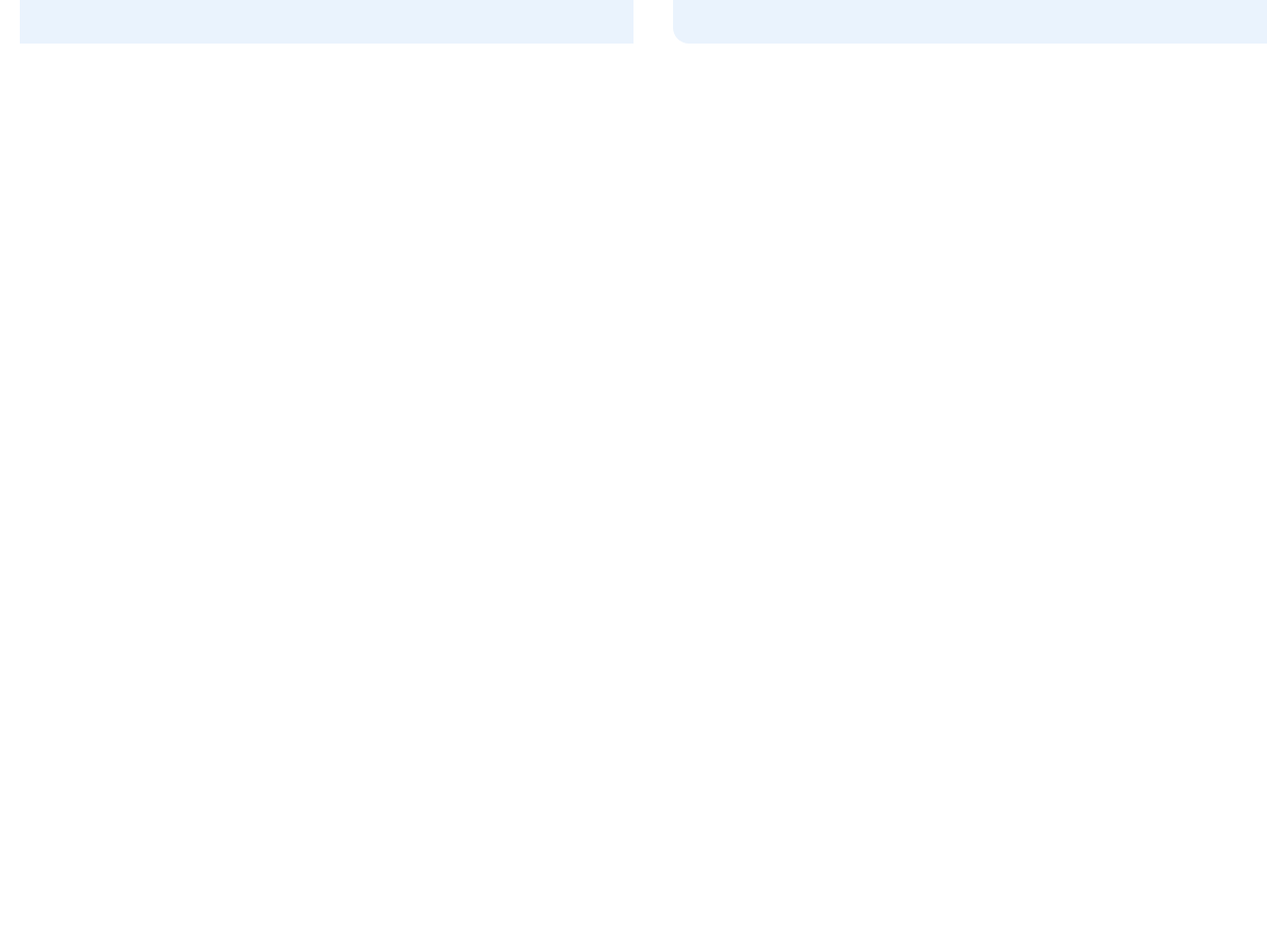
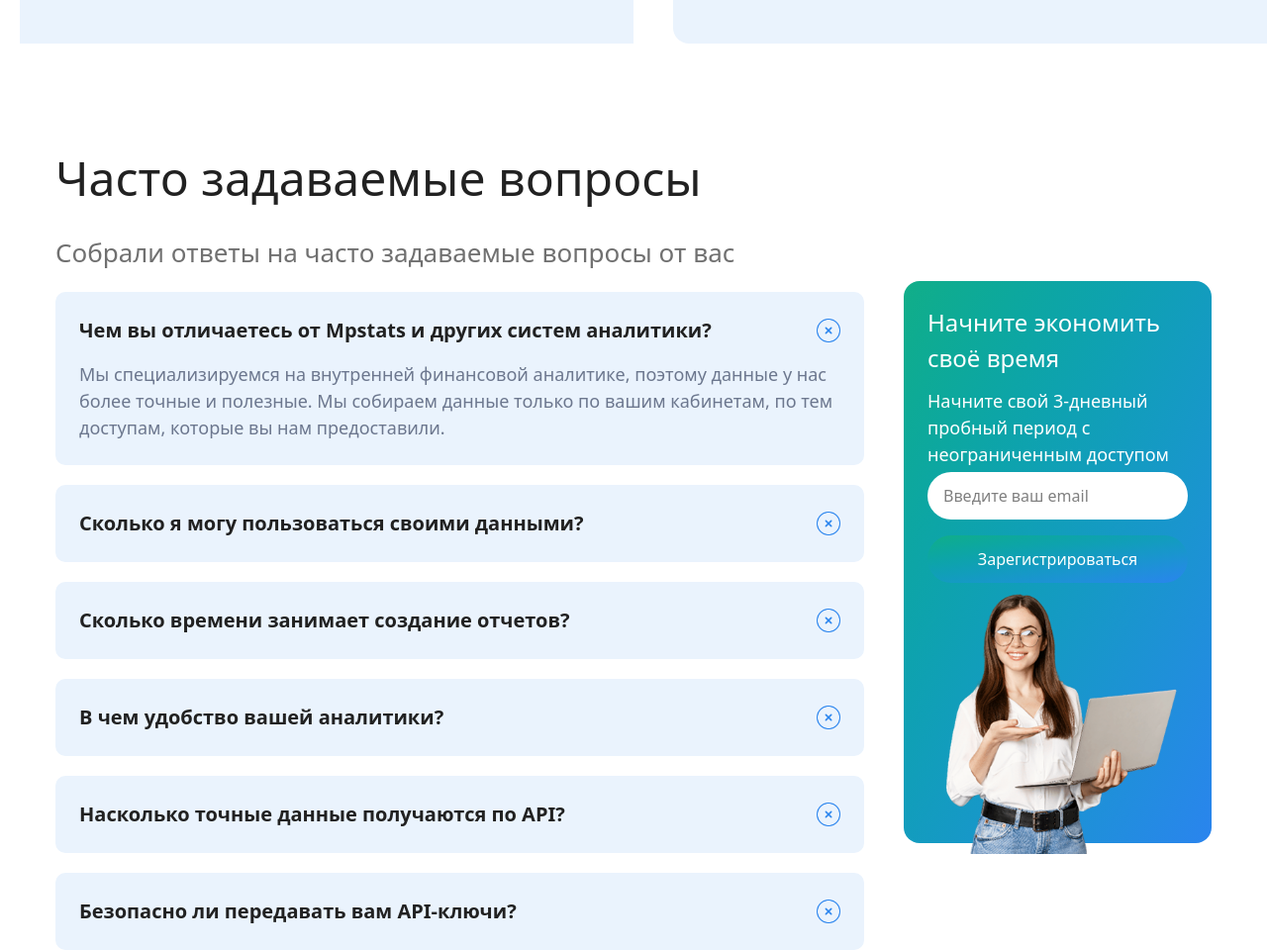
Before and after one commit to idris0111/exam11, a website: page index.html in a window 1280 px wide. Shown: the part 6458-7418 px from the top of the page at 99% size. Before the commit the page ends 6522 px from the top, so only its background shows below. Drawn offline with Linux system fonts and the light colour scheme.

Commit message:
Часто задаваемые вопросы

```diff
--- a/index.html
+++ b/index.html
@@ -357,7 +357,7 @@
     </section>
     <section class="max-w-350 m-auto mt-20 p-5">
         <p class="lg:text-[48px] text-[26px] font-[400] text-[#212121] text-center lg:text-start">Отзывы</p>
-            <div class="flex justify-between mt-5 lg:flex-row flex-col gap-10 rounded-2xl">
+        <div class="flex justify-between mt-5 lg:flex-row flex-col gap-10 rou">
             <div class="lg:w-[682px] w-full h-[550px] lg:h-[445px] bg-[#EAF3FD] p-5">
                 <p class="text-[22px] font-[400] text-[#6C778E] w-[430px] lg:w-[580px]">Изначально нашёл сервис
                     в поиске Яндекса, когда искал калькулятор unit-экономики товара.
@@ -379,6 +379,87 @@
             </div>
         </div>
     </section>
+    <section class="max-w-[1200px] mx-auto mt-20 w-full px-4 flex flex-col lg:flex-row gap-10 box-border">
+        <div class="flex flex-col gap-5 w-full">
+            <p class="text-[24px] lg:text-[48px] font-normal text-[#212121]">
+                Часто задаваемые вопросы
+            </p>
+
+            <p class="text-[18px] lg:text-[26px] font-normal text-[#707070]">
+                Собрали ответы на часто задаваемые вопросы от вас
+            </p>
+            <div class="w-full bg-[#EAF3FD] rounded-[10px] p-6 box-border">
+                <div class="flex items-center justify-between gap-4">
+                    <p class="text-[16px] lg:text-[20px] font-bold text-[#212121]">
+                        Чем вы отличаетесь от Mpstats и других систем аналитики?
+                    </p>
+                    <img src="./Frame 18 (1).png" alt="" class="w-6 h-6 shrink-0">
+                </div>
+
+                <p class="mt-4 text-[16px] lg:text-[18px] text-[#6C778E] max-w-full">
+                    Мы специализируемся на внутренней финансовой аналитике, поэтому данные у нас более точные и
+                    полезные.
+                    Мы собираем данные только по вашим кабинетам, по тем доступам, которые вы нам предоставили.
+                </p>
+            </div>
+            <div class="w-full bg-[#EAF3FD] rounded-[10px] p-6 flex items-center justify-between gap-4 box-border">
+                <p class="text-[16px] lg:text-[20px] font-bold text-[#212121]">
+                    Сколько я могу пользоваться своими данными?
+                </p>
+                <img src="./Frame 18 (1).png" alt="" class="w-6 h-6 shrink-0">
+            </div>
+
+            <div class="w-full bg-[#EAF3FD] rounded-[10px] p-6 flex items-center justify-between gap-4 box-border">
+                <p class="text-[16px] lg:text-[20px] font-bold text-[#212121]">
+                    Сколько времени занимает создание отчетов?
+                </p>
+                <img src="./Frame 18 (1).png" alt="" class="w-6 h-6 shrink-0">
+            </div>
+
+            <div class="w-full bg-[#EAF3FD] rounded-[10px] p-6 flex items-center justify-between gap-4 box-border">
+                <p class="text-[16px] lg:text-[20px] font-bold text-[#212121]">
+                    В чем удобство вашей аналитики?
+                </p>
+                <img src="./Frame 18 (1).png" alt="" class="w-6 h-6 shrink-0">
+            </div>
+
+            <div class="w-full bg-[#EAF3FD] rounded-[10px] p-6 flex items-center justify-between gap-4 box-border">
+                <p class="text-[16px] lg:text-[20px] font-bold text-[#212121]">
+                    Насколько точные данные получаются по API?
+                </p>
+                <img src="./Frame 18 (1).png" alt="" class="w-6 h-6 shrink-0">
+            </div>
+
+            <div class="w-full bg-[#EAF3FD] rounded-[10px] p-6 flex items-center justify-between gap-4 box-border">
+                <p class="text-[16px] lg:text-[20px] font-bold text-[#212121]">
+                    Безопасно ли передавать вам API-ключи?
+                </p>
+                <img src="./Frame 18 (1).png" alt="" class="w-6 h-6 shrink-0">
+            </div>
+        </div>
+        <div class=" w-full lg:mt-[140px] lg:h-[568px] h lg:w-[400px] bg-gradient-to-br from-[#11AE88] to-[#2A84EE] rounded-2xl p-6 flex flex-col  ">
+            <div>
+                <p class="text-[24px] text-white font-normal">
+                    Начните экономить своё время
+                </p>
+
+                <p class="text-[18px] text-white mt-3">
+                    Начните свой 3-дневный пробный период с неограниченным доступом
+                </p>
+
+                <div class="mt-1 flex flex-col gap-4 text-white">
+                    <input type="email" placeholder="Введите ваш email"
+                        class="px-4 py-3 rounded-full outline-none bg-white text-black">
+                    <button
+                        class="px-6 py-3 rounded-full text-white bg-gradient-to-br from-[#11AE88] to-[#2A84EE]">Зарегистрироваться
+                    </button>
+                </div>
+            </div>
+            <img src="./[removal 1.png" alt="" class=" mt-1 max-w-full h-500px">
+        </div>
+
+    </section>
+
 </body>
 
 </html>
--- a/src/input.css
+++ b/src/input.css
@@ -1,3 +1,4 @@
 @import "tailwindcss";
 @import "tailwindcss";
 @import "tailwindcss";
+@import "tailwindcss";
```
Also changed, not shown: Frame 18 (1).png (added), src/output.css. Lines whose indentation alone changed are shown as unchanged.
